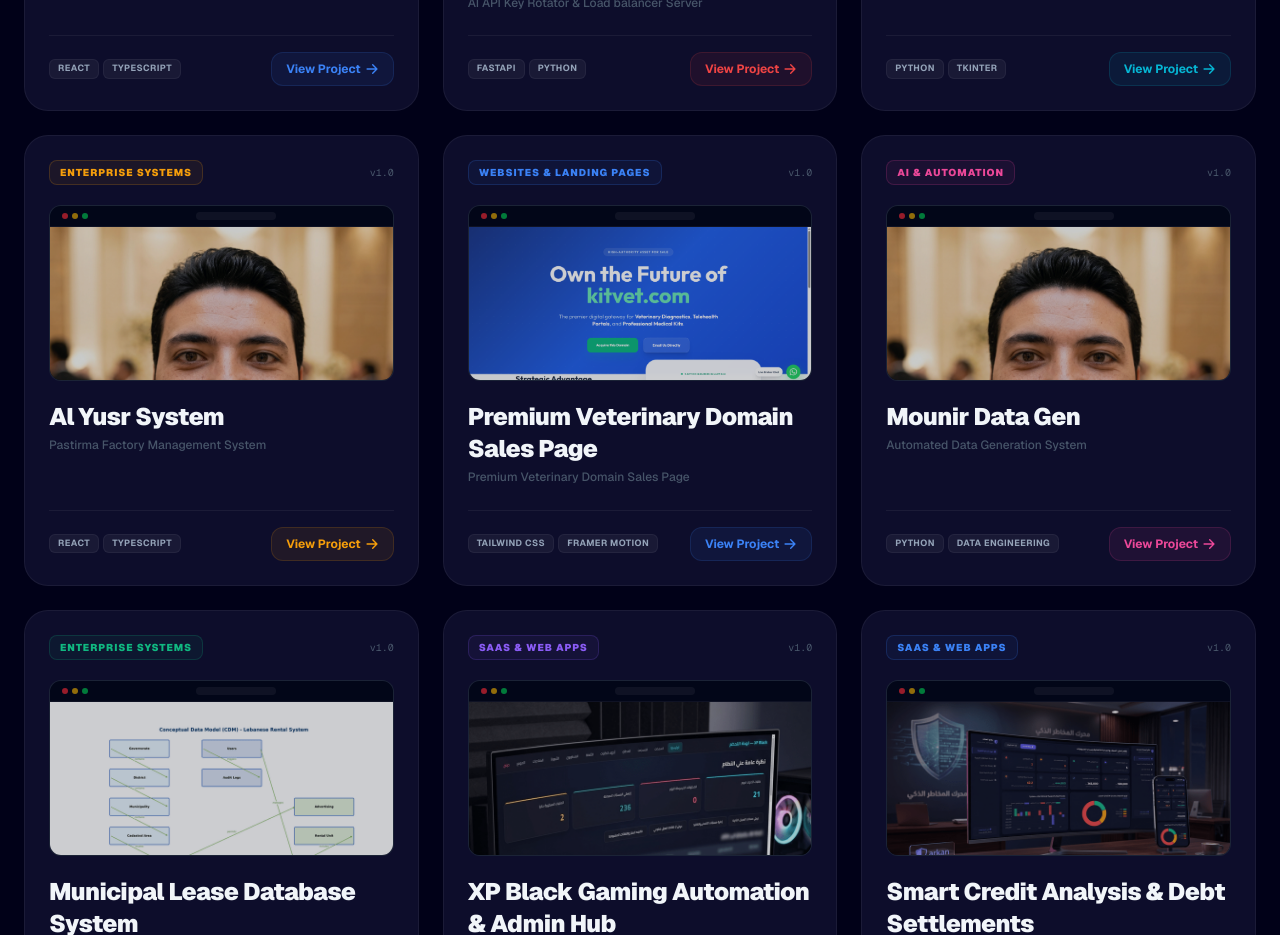
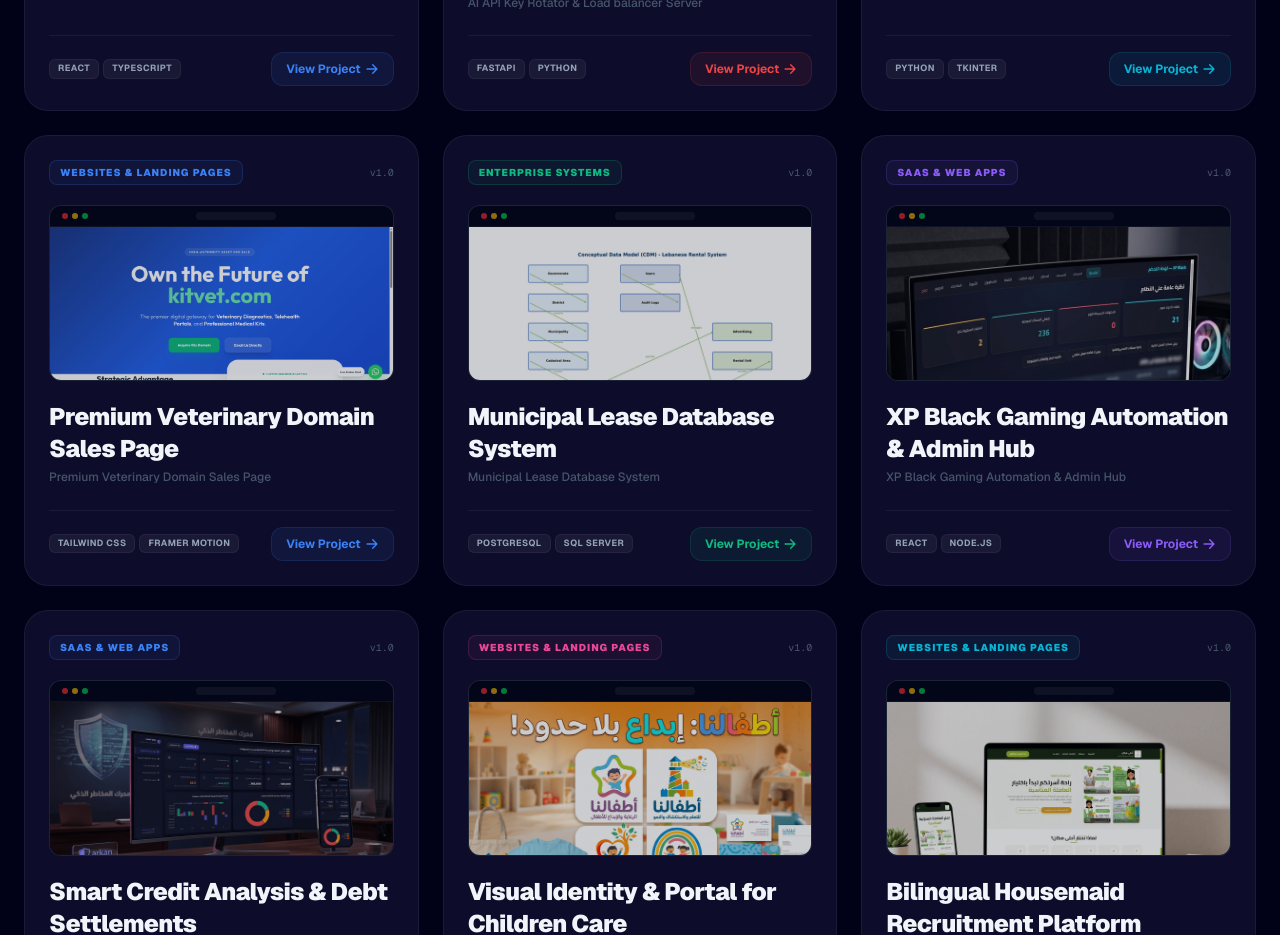
Before and after one commit to Amounir930/adel, a Next.js app: page /en in a window 1280 px wide. Shown: the part 3220-4155 px from the top of the page. Built offline with nearby package versions, Linux system fonts and the light colour scheme.

Commit message:
chore: remove alyusr and mounir_data_gen, fix projects filter animation bug

```diff
--- a/messages/ar.json
+++ b/messages/ar.json
@@ -171,27 +171,6 @@
           "Threading"
         ]
       },
-      "alyusr": {
-        "name": "نظام اليسر",
-        "tagline": "نظام إدارة مصنع البسطرمة",
-        "description": "نظام إدارة مؤسسي متكامل لمصنع اليسر للبسطرمة. مبني بـ React + TypeScript (94% TypeScript) مع Vite، يتضمن إدارة المخزون والإنتاج والحسابات.",
-        "features": [
-          "إدارة المخزون والإنتاج",
-          "نظام محاسبي متكامل",
-          "واجهة React + TypeScript",
-          "94% TypeScript Coverage",
-          "تقارير مفصلة",
-          "مبني بـ Vite للأداء",
-          "تصميم عربي RTL"
-        ],
-        "tags": [
-          "React",
-          "TypeScript",
-          "Vite",
-          "Enterprise",
-          "CSS"
-        ]
-      },
       "kitvet": {
         "name": "تصميم صفحة هبوط استراتيجية لبيع نطاق KitVet com (Veterinary Tech)",
         "tagline": "صفحة هبوط استراتيجية لبيع نطاق KitVet",
@@ -206,25 +185,6 @@
           "Tailwind CSS",
           "Framer Motion",
           "Landing Page Design"
-        ]
-      },
-      "mounir_data_gen": {
-        "name": "Mounir Data Gen",
-        "tagline": "نظام توليد البيانات التلقائي",
-        "description": "أداة هندسية متقدمة لتوليد البيانات تلقائياً، مصممة لأتمتة المهام وتجهيز حزم البيانات الضخمة (Mock/Seeding) للاختبارات الهندسية الشاملة.",
-        "features": [
-          "توليد بيانات ضخمة تلقائياً",
-          "أتمتة سيناريوهات الاختبار",
-          "تصدير البيانات بصيغ متعددة",
-          "قواعد بيانات وهمية متقدمة",
-          "أداء فائق للبيانات الضخمة",
-          "دعم الهياكل المعقدة (Nested JSON)"
-        ],
-        "tags": [
-          "Python",
-          "Data Engineering",
-          "Automation",
-          "Testing"
         ]
       },
       "municipal_lease_db": {
--- a/messages/en.json
+++ b/messages/en.json
@@ -171,27 +171,6 @@
           "Threading"
         ]
       },
-      "alyusr": {
-        "name": "Al Yusr System",
-        "tagline": "Pastirma Factory Management System",
-        "description": "A complete enterprise management system for Al Yusr Pastirma Factory. Built with React + TypeScript (94% TypeScript coverage) and Vite, covering inventory management, production tracking, and financial accounting.",
-        "features": [
-          "Inventory & Production Management",
-          "Integrated Accounting System",
-          "React + TypeScript Interface",
-          "94% TypeScript Coverage",
-          "Detailed Reports",
-          "Built with Vite for Performance",
-          "Full Arabic RTL Design"
-        ],
-        "tags": [
-          "React",
-          "TypeScript",
-          "Vite",
-          "Enterprise",
-          "CSS"
-        ]
-      },
       "kitvet": {
         "name": "Premium Veterinary Domain Sales Page",
         "tagline": "Premium Veterinary Domain Sales Page",
@@ -206,25 +185,6 @@
           "Tailwind CSS",
           "Framer Motion",
           "Landing Page Design"
-        ]
-      },
-      "mounir_data_gen": {
-        "name": "Mounir Data Gen",
-        "tagline": "Automated Data Generation System",
-        "description": "An advanced engineering tool for automated data generation, designed to automate testing scenarios and prepare massive data sets (Mock/Seeding) for comprehensive testing environments.",
-        "features": [
-          "Massive Data Auto-generation",
-          "Test Scenario Automation",
-          "Multi-format Data Export",
-          "Advanced Mock Databases",
-          "High Performance Seeding",
-          "Nested JSON Structures Support"
-        ],
-        "tags": [
-          "Python",
-          "Data Engineering",
-          "Automation",
-          "Testing"
         ]
       },
       "municipal_lease_db": {
--- a/src/components/Projects.tsx
+++ b/src/components/Projects.tsx
@@ -26,16 +26,6 @@ function renderTerminalContent(key: string) {
         <div className="text-slate-500">INFO: Load balancer active on port 8000</div>
         <div className="text-emerald-400">INFO: Keys cached: 12 active / 0 expired</div>
         <div className="text-violet-400">INFO: Cryptography engine: AES-256 active</div>
-      </div>
-    );
-  }
-  if (key === 'mounir_data_gen') {
-    return (
-      <div className="font-mono text-[10px] text-pink-400 space-y-1 select-none">
-        <div>$ node generator.js --size=100k</div>
-        <div className="text-slate-500">Generating fake structured records...</div>
-        <div className="text-emerald-400">Generated 100,000 entities in 482ms</div>
-        <div className="text-slate-500">Exporting to PostgreSQL database...</div>
       </div>
     );
   }
@@ -115,6 +105,7 @@ export default function Projects() {
 
         {/* Bento Grid */}
         <motion.div
+          key={selectedCategory}
           variants={containerVariants}
           initial="hidden"
           whileInView="show"
--- a/src/data/projects.ts
+++ b/src/data/projects.ts
@@ -67,27 +67,12 @@ export const PROJECTS: ProjectDef[] = [
     images: ['/projects/sharepoint.png'],
   },
   {
-    key: 'alyusr',
-    category: 'enterprise',
-    color: '#F59E0B',
-    accentColor: '#D97706',
-    images: ['/projects/Adel-mounir.png'],
-  },
-  {
     key: 'kitvet',
     category: 'websites',
     color: '#3B82F6',
     accentColor: '#2563EB',
     live: 'https://mostaql.com/portfolio/3502334-تصميم-صفحة-هبوط-استراتيجية-لبيع-نطاق-kitvet-com-veterinary-tech',
     images: ['/projects/kitvet.png', '/projects/kitvet_1.png'],
-  },
-  {
-    key: 'mounir_data_gen',
-    category: 'ai',
-    color: '#EC4899',
-    accentColor: '#BE185D',
-    github: 'https://github.com/adelfree2023-dev/Mounir',
-    images: ['/projects/Adel-mounir.png'],
   },
   {
     key: 'municipal_lease_db',
```
